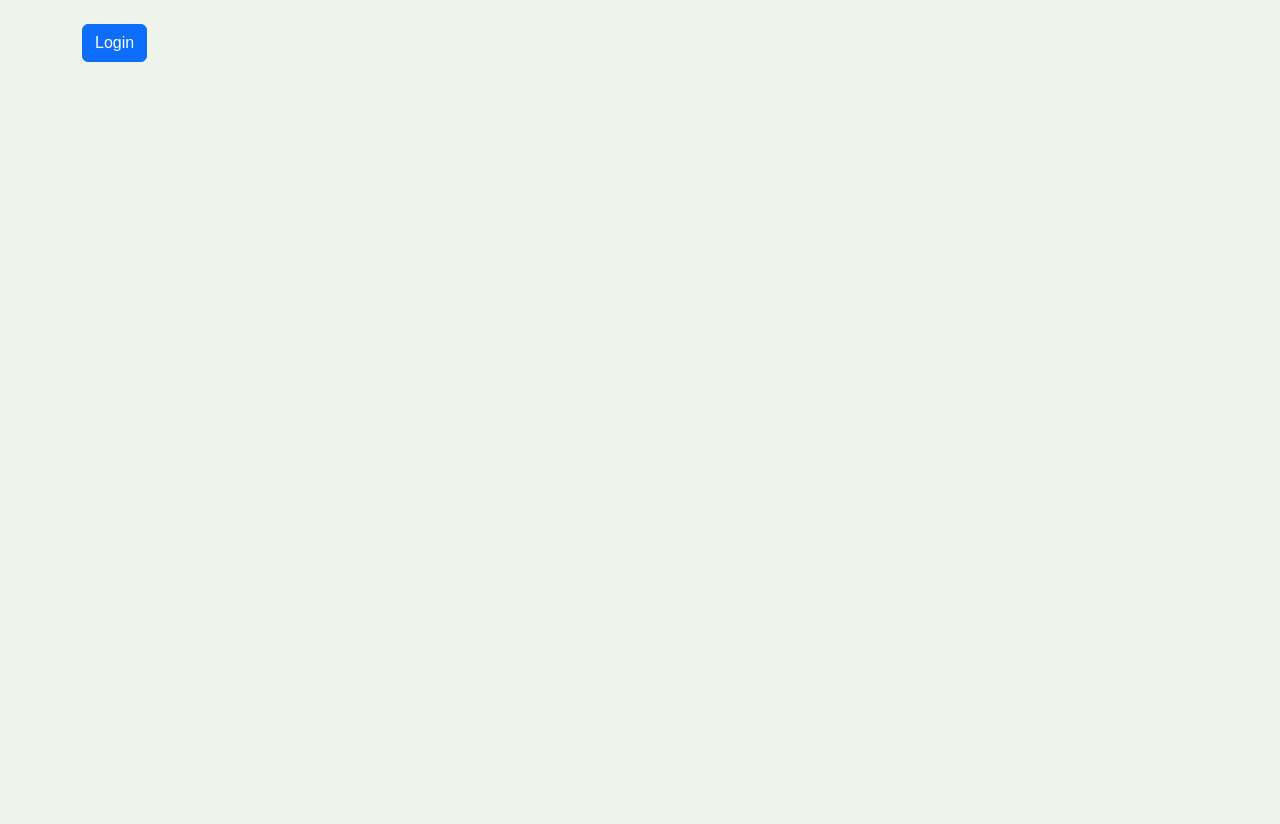
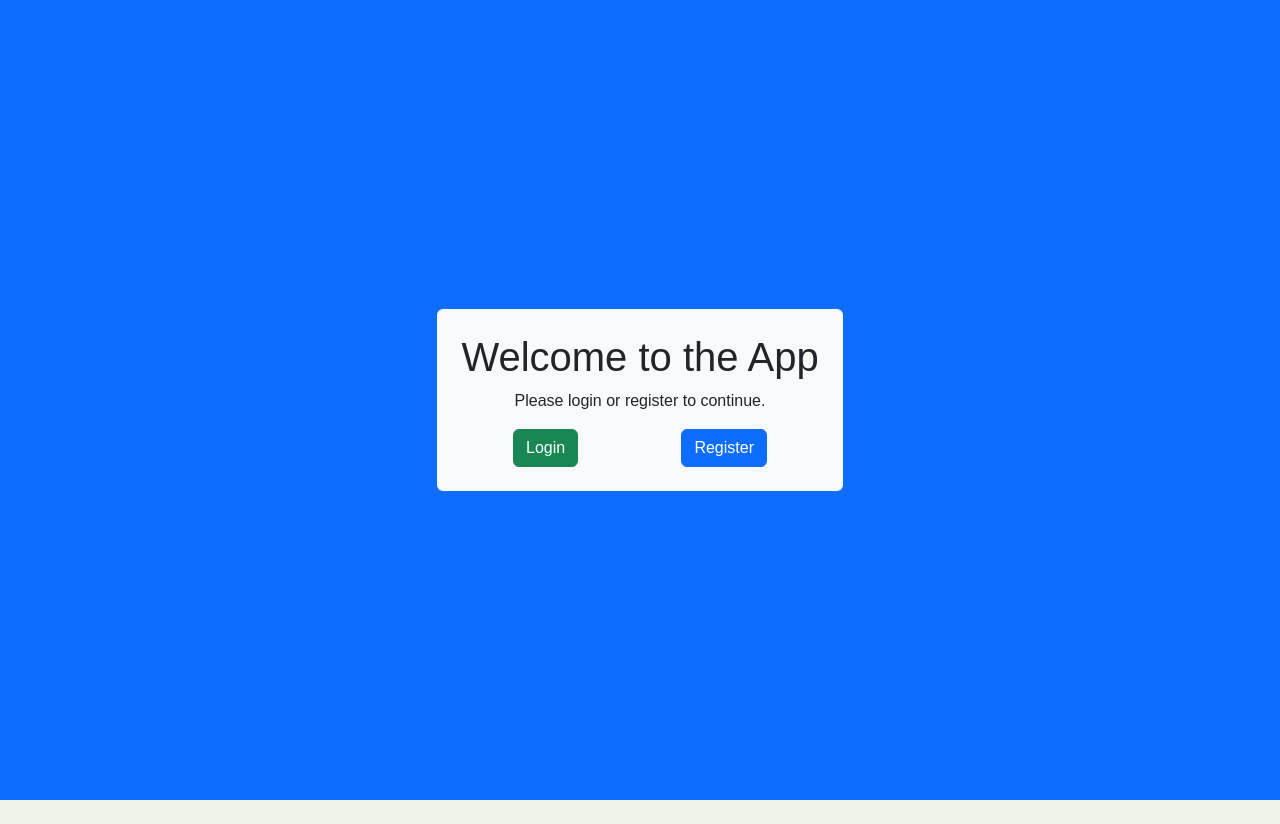
Before and after one commit to Shikhar-Basnet/app, a React (Vite) app in the folder frontend/: page / in a window 1280 px wide. After the commit the page ends 800 px from the top, so only its background shows below. Built offline with nearby package versions, Linux system fonts and the light colour scheme.

Commit message:
Update Home.jsx

```diff
--- a/frontend/src/components/Home.jsx
+++ b/frontend/src/components/Home.jsx
@@ -1,48 +1,19 @@
-import React, { useState, useEffect } from "react";
-import axios from "axios";
-import { Link, Navigate } from "react-router-dom";
+import React from 'react';
+import { Link } from 'react-router-dom';
 
 function Home() {
-    const [auth, setAuth] = useState(false);
-    const [message, setMessage] = useState('');
-    const [name, setName] = useState('');
+    return (
+        <div className="d-flex justify-content-center align-items-center bg-primary vh-100">
+            <div className="bg-light p-4 rounded">
+                <h1 className="text-center">Welcome to the App</h1>
+                <p className="text-center">Please login or register to continue.</p>
+                <div className="d-flex justify-content-around mt-3">
+                    <Link to="/login" className="btn btn-success">Login</Link>
+                    <Link to="/register" className="btn btn-primary">Register</Link>
+                </div>
+            </div>
+        </div>
+    );
+}
 
-    axios.defaults.withCredentials = true;
-    useEffect(() => {
-        axios.get('http://localhost:5000')
-            .then(res => {
-                if (res.data.Status === "Success") {
-                    setAuth(true);
-                    setName(res.data.name);
-                } else {
-                    setAuth(false);
-                    setMessage(res.data.Error);
-                }
-            })
-            .then(err => console.log(err));
-    }, [])
-
-    const handleDelete = () => {
-        axios.get('http://localhost:5000/logout')
-        .then(res => {
-            location.reload(true);
-        }).catch(err => console.log(err));
-    }
-    return (
-        <div className="container mt-4">
-            {
-                auth ?
-                    <div>
-                        <h3>You are Authorized --- {name}</h3>
-                        <button className="btn btn-danger" onClick={handleDelete}>Logout</button>
-                    </div>
-                    :
-                    <div>
-                        <h3>{message}</h3>
-                        <Link to="/login" className="btn btn-primary">Login</Link>
-                    </div>
-            }
-        </div>
-    )
-}
 export default Home;
```
